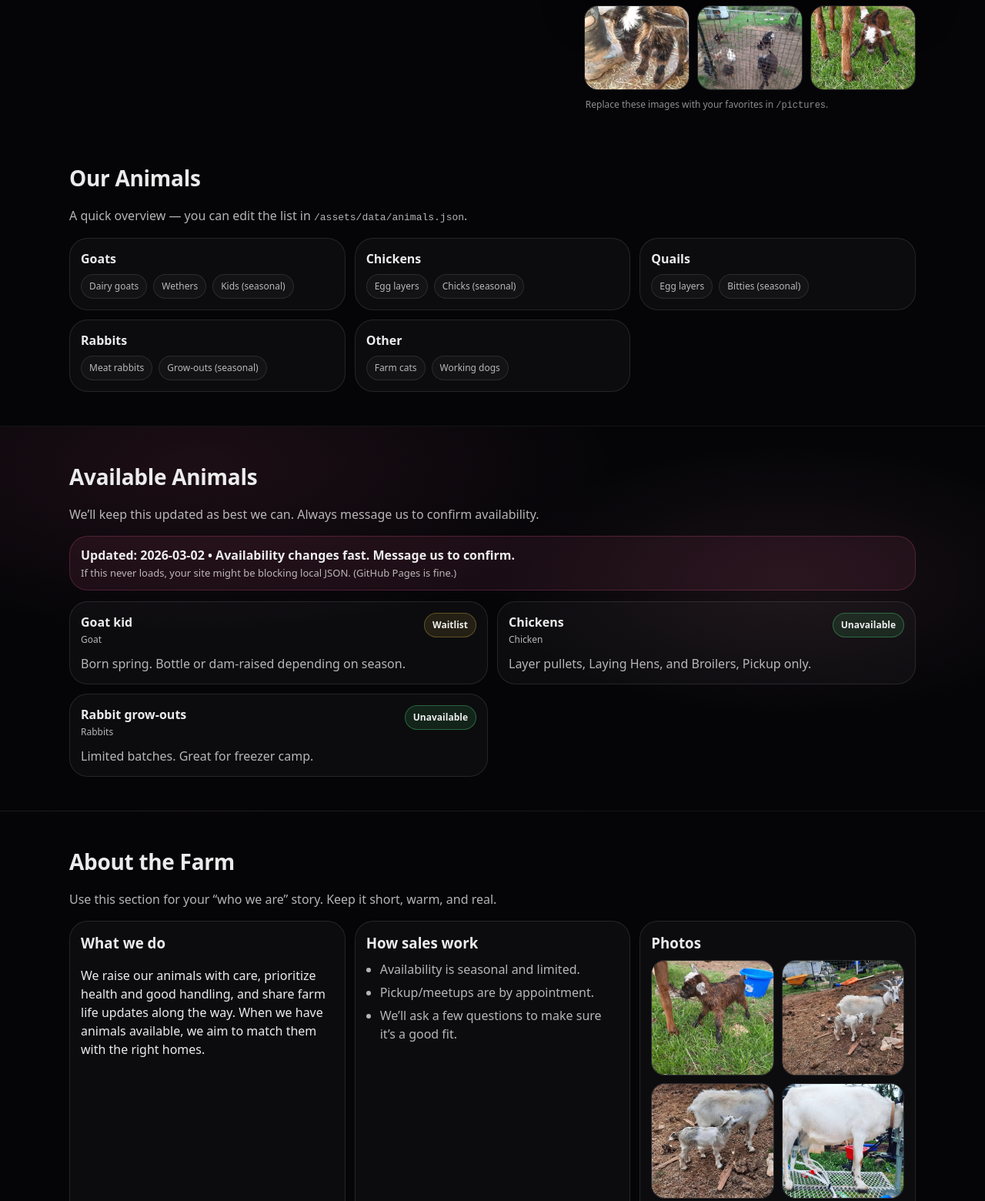
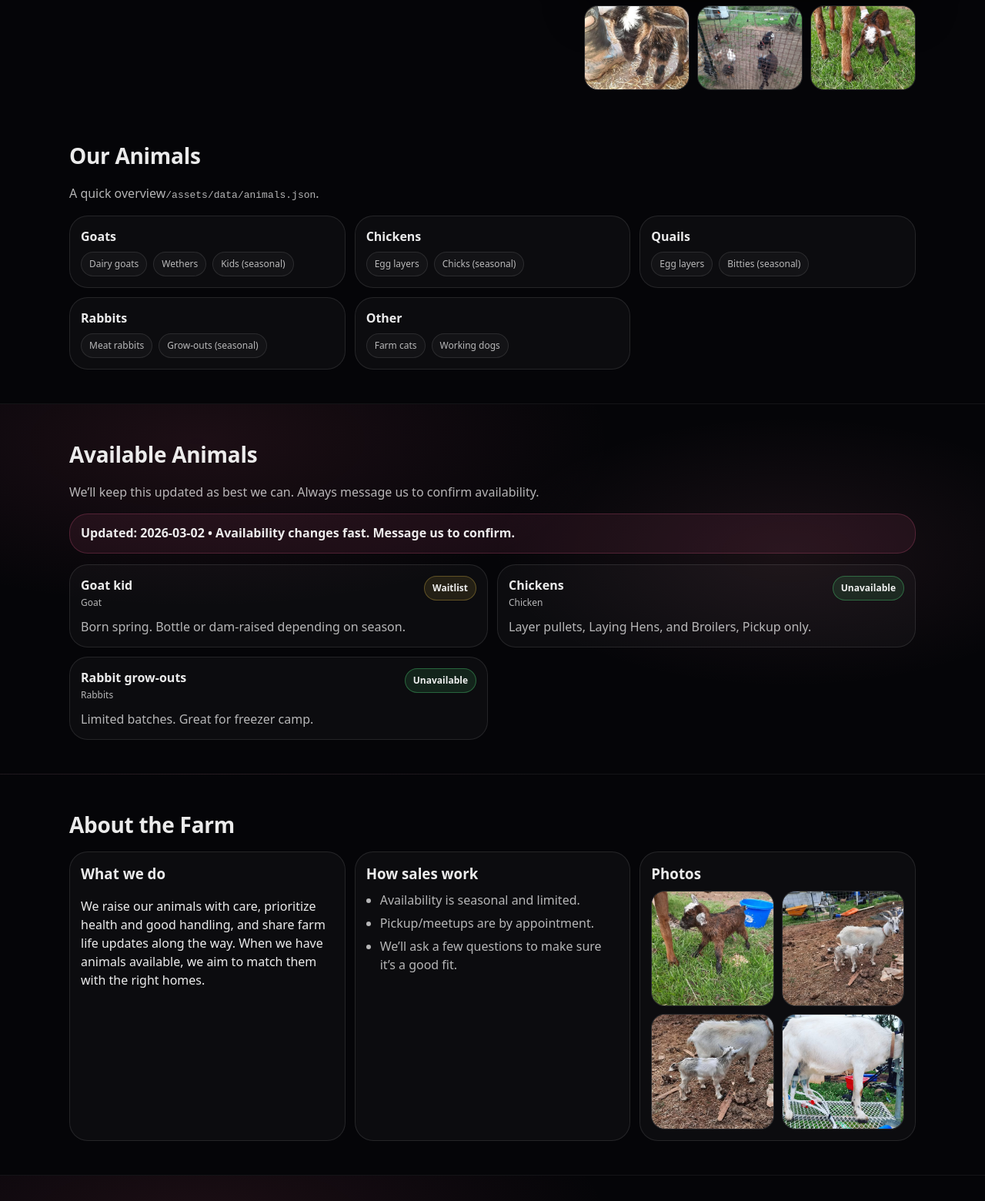
Before and after one commit to Duskrose13/duskrosefarm.org, a plain HTML site: page index.html in a window 1280 px wide. Shown: the part 482-2042 px from the top of the page at 77% size. Drawn offline with Linux system fonts and the light colour scheme.

Commit message:
Remove hints and update contact hours in index.html

```diff
--- a/index.html
+++ b/index.html
@@ -78,7 +78,6 @@
             <img src="/pictures/fb_03.jpg" alt="" loading="lazy" />
             <img src="/pictures/fb_04.jpg" alt="" loading="lazy" />
           </div>
-          <p class="hint">Replace these images with your favorites in <code>/pictures</code>.</p>
         </div>
       </div>
     </section>
@@ -88,7 +87,7 @@
       <div class="container">
         <div class="section__head">
           <h2>Our Animals</h2>
-          <p class="muted">A quick overview — you can edit the list in <code>/assets/data/animals.json</code>.</p>
+          <p class="muted">A quick overview<code>/assets/data/animals.json</code>.</p>
         </div>
 
         <div class="cards" id="animalsGrid" aria-live="polite"></div>
@@ -107,7 +106,6 @@
 
         <div class="notice" id="availabilityNote">
           <div class="notice__title">Loading availability…</div>
-          <div class="notice__text">If this never loads, your site might be blocking local JSON. (GitHub Pages is fine.)</div>
         </div>
 
         <div class="list" id="availableList" aria-live="polite"></div>
@@ -119,9 +117,6 @@
       <div class="container about">
         <div class="section__head">
           <h2>About the Farm</h2>
-          <p class="muted">
-            Use this section for your “who we are” story. Keep it short, warm, and real.
-          </p>
         </div>
 
         <div class="about__grid">
@@ -148,7 +143,6 @@
               <img src="/pictures/fb_07.jpg" alt="Farm photo" loading="lazy" />
               <img src="/pictures/fb_08.jpg" alt="Farm photo" loading="lazy" />
             </div>
-            <p class="muted small">Swap these out anytime — just keep the filenames or update the HTML.</p>
           </div>
         </div>
       </div>
@@ -159,7 +153,6 @@
       <div class="container">
         <div class="section__head">
           <h2>Contact</h2>
-          <p class="muted">Facebook is usually fastest. Store link is below. Email can be added later.</p>
         </div>
 
         <div class="contact contact--card">
@@ -207,7 +200,7 @@
                 <img class="contactIcon" src="/assets/icons/clock.svg" alt="" aria-hidden="true" />
                 <div class="contactCard__stack">
                   <div class="contactCard__label">Hours</div>
-                  <div class="contactCard__value" id="contactHours">Mon–Sat: 5:00 AM – 9:00 PM • Sun: By appointment</div>
+                  <div class="contactCard__value" id="contactHours">Mon–Fri: 5:00 AM – 9:00 PM • Sat-Sun: By appointment</div>
                 </div>
               </div>
 
```
